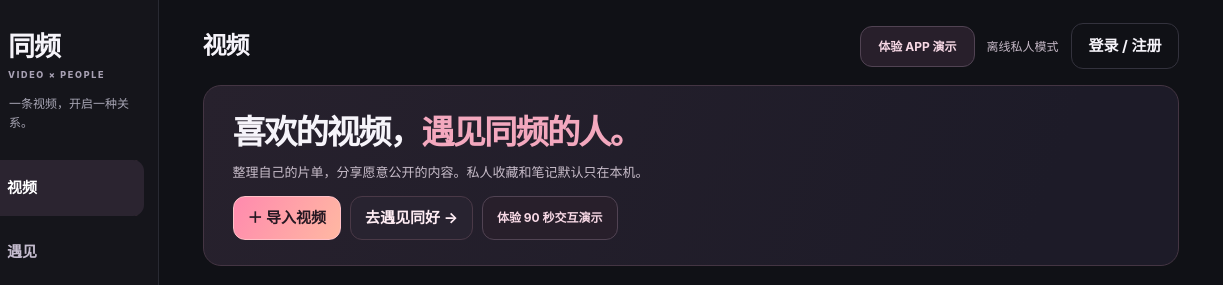
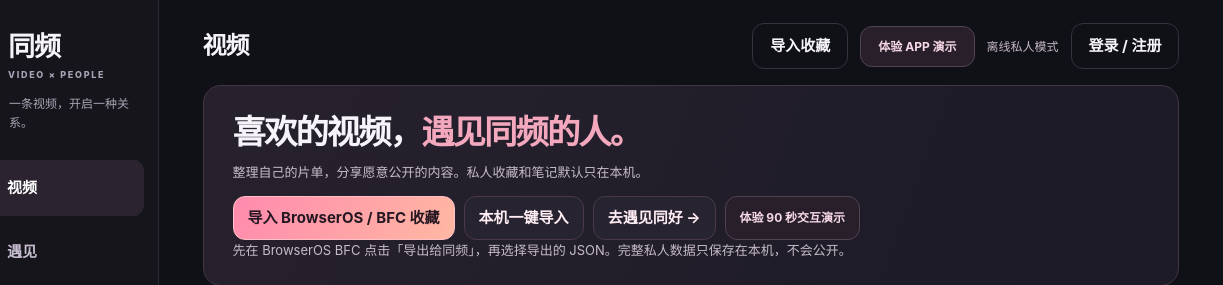
Before and after one commit to code5m/bcf-website, a website: page tongpin/index.html in a window 1280 px wide. Shown: the top 285 px of the page, 57-1280 px from the left. Drawn offline with Linux system fonts and the light colour scheme; no server answers.

Commit message:
feat(ui): make BrowserOS BFC import a first-class APP action

```diff
--- a/tongpin/index.html
+++ b/tongpin/index.html
@@ -30,7 +30,7 @@
   <main class="main-area">
     <header class="topbar">
       <div><h1 id="page-title">视频</h1></div>
-      <div class="top-actions"><button class="button button-ghost demo-entry" id="contest-demo-top">体验 APP 演示</button><span id="session-label" class="session-label">离线私人模式</span><button class="button button-ghost" id="login-shortcut">登录 / 注册</button></div>
+      <div class="top-actions"><button class="button button-ghost" id="browseros-import-trigger">导入收藏</button><button class="button button-ghost demo-entry" id="contest-demo-top">体验 APP 演示</button><span id="session-label" class="session-label">离线私人模式</span><button class="button button-ghost" id="login-shortcut">登录 / 注册</button></div>
     </header>
     <div id="notice" role="status" aria-live="polite" class="notice" hidden></div>
     <div id="toast-action" hidden></div>
@@ -40,9 +40,12 @@
           <h2>喜欢的视频，<em>遇见同频的人。</em></h2>
           <p>整理自己的片单，分享愿意公开的内容。私人收藏和笔记默认只在本机。</p>
           <div class="hero-actions">
-            <button class="button button-primary" id="import-trigger">＋ 导入视频</button>
-            <button class="button button-soft" id="discover-from-hero">去遇见同好 →</button><button class="button button-ghost demo-entry" id="contest-demo-hero">体验 90 秒交互演示</button>
+            <button class="button button-primary" id="import-trigger">导入 BrowserOS / BFC 收藏</button>
+            <button class="button button-soft" id="import-bfc-local">本机一键导入</button>
+            <button class="button button-soft" id="discover-from-hero">去遇见同好 →</button>
+            <button class="button button-ghost demo-entry" id="contest-demo-hero">体验 90 秒交互演示</button>
           </div>
+          <p class="local-bridge-status" id="local-bridge-status">先在 BrowserOS BFC 点击「导出给同频」，再选择导出的 JSON。完整私人数据只保存在本机，不会公开。</p>
         </div>
       </div>
       <section class="watch-zone" aria-label="你的内容流">
@@ -60,8 +63,7 @@
       </section>
       <details class="manage-drawer"><summary>视频备份与本机 BFC 导入 <span>管理我的收藏 ›</span></summary>
         <div class="manage-content">
-          <p class="local-bridge-status" id="local-bridge-status">数据只存于当前浏览器。可以手动导入本机 BFC 收藏，不会自动扫描 B站。</p>
-          <div class="hero-actions"><button class="button button-soft" id="import-bfc-local">从本机 BFC 导入</button><button class="button button-soft" id="export-trigger">导出私人备份</button><button class="button button-soft" id="undo-import">撤销上次导入</button></div>
+          <div class="hero-actions"><button class="button button-soft" id="export-trigger">导出私人备份</button><button class="button button-soft" id="undo-import">撤销上次导入</button></div>
         </div>
       </details>
       <div class="section-heading"><div><h3>我的片单</h3><p>在 B站观看原视频；私人收藏默认不公开。</p></div><div class="playlist-actions"><button class="button button-soft" id="library-sharing">管理精选 <span id="draft-indicator" hidden></span></button><button class="button button-soft" id="add-trigger">＋ 添加</button></div></div>
```
